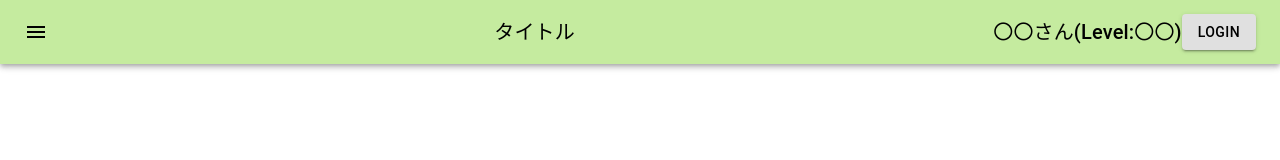
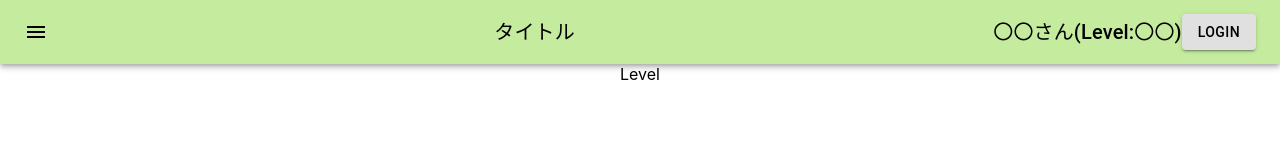
Before and after one commit to O-tips/hackU2023sp, a React (Create React App) app: page /Level in a window 1280 px wide. Shown: the top 160 px of the page. Built offline with nearby package versions, Linux system fonts and the light colour scheme.

Commit message:
Levelファイル追加

```diff
--- a/src/contents/App.jsx
+++ b/src/contents/App.jsx
@@ -13,6 +13,7 @@ import { BrowserRouter, Routes, Route, useNavigate, useLocation, Link} from "rea
 import Initial_display from './Initial_display';
 import Read_pdf from './Read_pdf';
 import Word_dic from './Word_dic';
+import Level from './Level';
 
 function App() {
 
@@ -28,6 +29,7 @@ function App() {
         <Route path="/SignIn" element={<SignIn />} />
         <Route path="/SignUp" element={<SignUp />} />
         <Route path="/Initial_display" element={<Initial_display />} />
+        <Route path="/Level" element={<Level />} />
       </Routes>
     </div>
   );
--- /dev/null
+++ b/src/contents/Level.jsx
@@ -0,0 +1,15 @@
+import * as React from 'react';
+import Radio from '@mui/material/Radio';
+import RadioGroup from '@mui/material/RadioGroup';
+import FormControlLabel from '@mui/material/FormControlLabel';
+import FormControl from '@mui/material/FormControl';
+import FormLabel from '@mui/material/FormLabel';
+
+function Level() {
+    return (<>
+    Level
+
+    </>);
+}
+
+export default Level;
```
